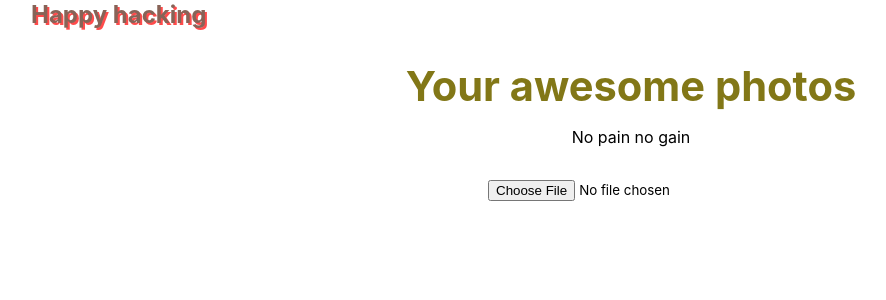
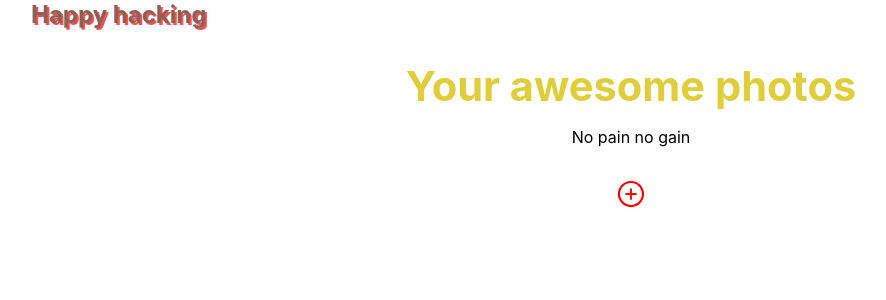
Before and after one commit to truph77/photo-gallery, a React (Create React App) app: page / in a window 1280 px wide. Shown: the top 300 px of the page, without its empty margins (9-895 px from the left). Built offline with nearby package versions, Linux system fonts and the light colour scheme.

Commit message:
add react-icon add fix upload file

```diff
--- a/package.json
+++ b/package.json
@@ -10,6 +10,7 @@
     "react": "^17.0.1",
     "react-bootstrap": "^1.4.0",
     "react-dom": "^17.0.1",
+    "react-icons": "^4.1.0",
     "react-scripts": "4.0.1",
     "styled-components": "^5.2.1",
     "web-vitals": "^0.2.4"
--- a/src/blocks/Title.js
+++ b/src/blocks/Title.js
@@ -20,7 +20,7 @@ const Title = styled.div`
 
   .title h2 {
     font-size: 2.6rem;
-    color: #827717;
+    color: #dfce39;
     padding: 2rem 0 1rem 0;
   }
 `;
--- a/src/blocks/UploadFile.js
+++ b/src/blocks/UploadFile.js
@@ -9,6 +9,17 @@ const UploadFile = styled.div`
   .error {
     color: red;
   }
+
+  .upload--icon-plus {
+    font-size: 30px;
+    color: red;
+    cursor: pointer;
+  }
+
+  .upload--icon-plus svg:hover {
+    border-radius: 20px;
+    background: #dfce39;
+  }
 `;
 
 export default UploadFile;
--- a/src/blocks/progressBar.js
+++ b/src/blocks/progressBar.js
@@ -3,10 +3,11 @@ import styled from "styled-components";
 const ProgressBar = styled.div`
   .progress-bar {
     margin: 20px;
+    padding: 3px;
 
-    padding: 5px;
     color: red;
-    font-weight: bold;
+    background: #a59d45;
+    border-radius: 5px;
 
     transition: width 1s ease-in-out;
   }
--- a/src/components/UploadFile.jsx
+++ b/src/components/UploadFile.jsx
@@ -1,6 +1,7 @@
 import React, { useState } from "react";
 import UploadFile from "../blocks/UploadFile";
 import ProgressBar from "../components/progressBar";
+import { AiOutlinePlusCircle } from "react-icons/ai";
 
 const UploadFileComponents = () => {
   const [file, setFile] = useState(null);
@@ -17,15 +18,25 @@ const UploadFileComponents = () => {
       setError(null);
     } else {
       setFile(null);
-      setError("Opps, Please choose an image file (png or jpeg)!");
+      setError("Oops, Please choose an image file (png or jpeg)!");
     }
   };
 
   return (
     <UploadFile>
       <form className="upload-file">
-        <input type="file" onChange={changeHandler} />
-
+        <div className="upload--icon">
+          <label for="file-input" className="upload--icon-plus">
+            <AiOutlinePlusCircle />
+          </label>
+          <input
+            multiple
+            hidden={true}
+            id="file-input"
+            type="file"
+            onChange={changeHandler}
+          />
+        </div>
         <div className="outPut">
           {error && <div className="error">{error}</div>}
           {file && <div>{file.name}</div>}
--- a/src/components/progressBar.jsx
+++ b/src/components/progressBar.jsx
@@ -13,7 +13,7 @@ const ProgressBar = ({ file, setFile }) => {
 
   return (
     <ProgressBarStyle>
-      <div className="progress-bar">{`${progress}%`}</div>
+      <div className="progress-bar" style={{ width: progress + "%" }}></div>
     </ProgressBarStyle>
   );
 };
```
Also changed, not shown: 2 other files (tests, documents, lock files or other folders).
